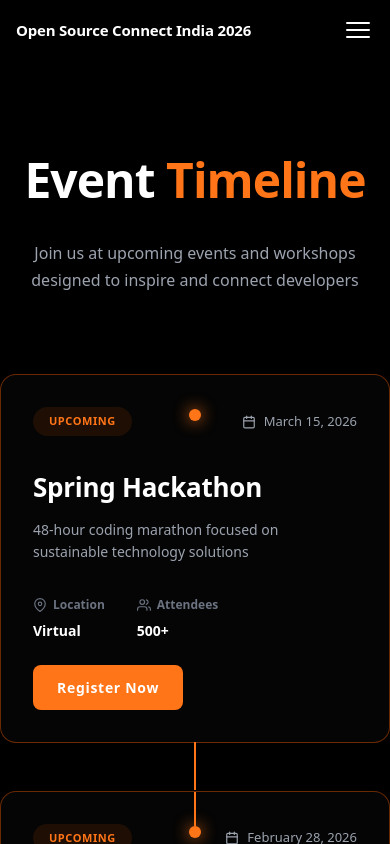
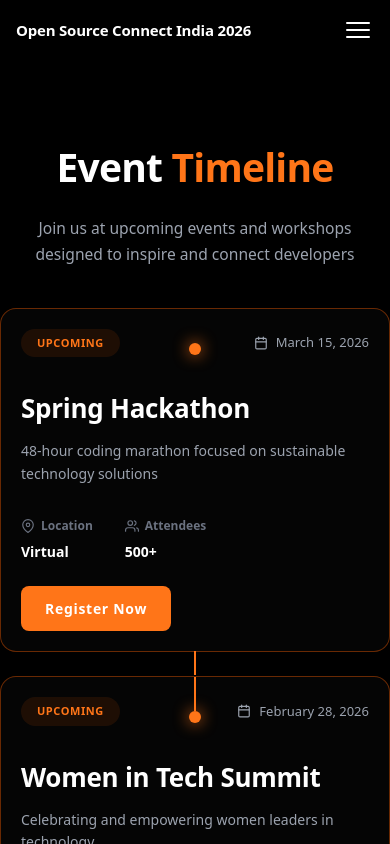
Before and after one commit to KhannaSparsh0001/OSC-India, a Next.js app: page /timeline in a window 390 px wide. Shown: the top 844 px of the page. Built offline with nearby package versions, Linux system fonts and the light colour scheme.

Commit message:
mobile-responsiveness for about and other pages

```diff
--- a/app/components/Navbar.tsx
+++ b/app/components/Navbar.tsx
@@ -61,9 +61,10 @@ export default function Navbar() {
             <span
               style={{
                 fontWeight: 700,
-                fontSize: "15px",
+                fontSize: "clamp(12px, 4vw, 15px)",
                 color: "#ffffff",
                 letterSpacing: "-0.2px",
+                whiteSpace: "normal"
               }}
             >
               Open Source Connect India 2026
--- a/app/components/TeamCard.tsx
+++ b/app/components/TeamCard.tsx
@@ -9,10 +9,10 @@ interface TeamCardProps {
 
 export default function TeamCard({ name, role, linkedinUrl }: TeamCardProps) {
   return (
-    <div
-      className="group w-full rounded-[24px] border border-[rgba(255,255,255,0.05)] shadow-lg hover:border-[var(--orange)] transition-colors duration-300"
-      style={{ background: '#121214', padding: '24px', display: 'flex', flexDirection: 'column', alignItems: 'center' }}
-    >
+      <div
+        className="group w-full rounded-[24px] border border-[rgba(255,255,255,0.05)] shadow-lg hover:border-[var(--orange)] transition-colors duration-300"
+        style={{ background: '#121214', padding: 'clamp(16px, 5vw, 24px)', display: 'flex', flexDirection: 'column', alignItems: 'center' }}
+      >
       {/* Avatar Placeholder */}
       <div
         style={{
--- a/app/sign-in/page.tsx
+++ b/app/sign-in/page.tsx
@@ -37,7 +37,7 @@ export default function SignInPage() {
         {/* Sign In Card */}
         <div
           className="w-full max-w-[440px] rounded-[24px] border border-[rgba(255,255,255,0.05)] shadow-2xl"
-          style={{ background: '#121214', padding: '48px 40px' }}
+          style={{ background: '#121214', padding: 'clamp(32px, 8vw, 48px) clamp(20px, 6vw, 40px)' }}
         >
           <div style={{ textAlign: 'center', marginBottom: '40px' }}>
             <h1 className="text-[28px] font-bold text-white mb-2 tracking-tight">Welcome Back</h1>
--- a/app/sign-up/page.tsx
+++ b/app/sign-up/page.tsx
@@ -38,7 +38,7 @@ export default function SignUpPage() {
         {/* Sign Up Card */}
         <div
           className="w-full max-w-[440px] rounded-[24px] border border-[rgba(255,255,255,0.05)] shadow-2xl"
-          style={{ background: '#121214', padding: '48px 40px' }}
+          style={{ background: '#121214', padding: 'clamp(32px, 8vw, 48px) clamp(20px, 6vw, 40px)' }}
         >
           <div style={{ textAlign: 'center', marginBottom: '40px' }}>
             <h1 className="text-[28px] font-bold text-white mb-2 tracking-tight">Join OSCI</h1>
--- a/app/team/page.tsx
+++ b/app/team/page.tsx
@@ -39,7 +39,7 @@ export default function TeamPage() {
           <h1 className="text-4xl md:text-5xl font-extrabold text-white tracking-tight" style={{ marginBottom: '12px' }}>
             Meet Our <span className="text-[var(--orange)]">Team</span>
           </h1>
-          <p className="text-[var(--text-secondary)] text-lg" style={{ maxWidth: '600px', textAlign: 'center' }}>
+          <p className="text-base md:text-lg text-[var(--text-secondary)]" style={{ maxWidth: '600px', textAlign: 'center' }}>
             Dedicated professionals working together to build the future of open source collaboration
           </p>
         </div>
@@ -48,9 +48,10 @@ export default function TeamPage() {
         <div
           style={{
             display: 'grid',
-            gridTemplateColumns: 'repeat(auto-fill, minmax(220px, 1fr))',
+            gridTemplateColumns: 'repeat(auto-fill, minmax(min(100%, 220px), 1fr))',
             gap: '24px',
-            justifyItems: 'center'
+            justifyItems: 'center',
+            paddingBottom: '80px'
           }}
         >
           {teamMembers.map((member, index) => (
--- a/app/timeline/page.tsx
+++ b/app/timeline/page.tsx
@@ -57,17 +57,17 @@ export default function TimelinePage() {
       <main className="flex-grow flex flex-col items-center px-6" style={{ margin: '0 auto', maxWidth: '1000px', width: '100%', paddingBottom: '96px', paddingTop: '48px' }}>
 
         {/* Header Section */}
-        <div style={{ textAlign: 'center', marginBottom: '80px', display: 'flex', flexDirection: 'column', alignItems: 'center' }}>
-          <h1 style={{ color: 'white', fontSize: '48px', fontWeight: 800, marginBottom: '24px', letterSpacing: '-0.02em' }}>
+        <div style={{ textAlign: 'center', marginBottom: 'clamp(40px, 8vw, 80px)', display: 'flex', flexDirection: 'column', alignItems: 'center' }}>
+          <h1 style={{ color: 'white', fontSize: 'clamp(32px, 10vw, 48px)', fontWeight: 800, marginBottom: '24px', letterSpacing: '-0.02em', lineHeight: 1.2 }}>
             Event <span style={{ color: 'var(--orange)' }}>Timeline</span>
           </h1>
-          <p style={{ color: '#9ca3af', fontSize: '16px', lineHeight: '1.7', maxWidth: '600px' }}>
+          <p style={{ color: '#9ca3af', fontSize: 'clamp(14px, 4vw, 16px)', lineHeight: '1.7', maxWidth: '600px', padding: '0 16px' }}>
             Join us at upcoming events and workshops designed to inspire and connect developers
           </p>
         </div>
 
         {/* Timeline Container */}
-        <div style={{ width: '100%', maxWidth: '800px', display: 'flex', flexDirection: 'column', gap: '48px' }}>
+        <div style={{ width: '100%', maxWidth: '800px', display: 'flex', flexDirection: 'column', gap: 'clamp(24px, 6vw, 48px)' }}>
 
           {events.map((event, index) => {
             const isLast = index === events.length - 1;
@@ -85,7 +85,7 @@ export default function TimelinePage() {
                   background: 'rgba(255,255,255,0.02)',
                   border: `1px solid ${borderColor}`,
                   borderRadius: '16px',
-                  padding: '32px',
+                  padding: 'clamp(20px, 5vw, 32px)',
                   zIndex: 10
                 }}
               >
@@ -112,7 +112,7 @@ export default function TimelinePage() {
 
                 {/* Line to the next card (Gap line) */}
                 {!isLast && (
-                  <div style={{ position: 'absolute', bottom: '-48px', left: '50%', transform: 'translateX(-50%)', width: '2px', height: '48px', background: lineColor }} />
+                  <div style={{ position: 'absolute', bottom: 'calc(-1 * clamp(24px, 6vw, 48px))', left: '50%', transform: 'translateX(-50%)', width: '2px', height: 'clamp(24px, 6vw, 48px)', background: lineColor }} />
                 )}
 
                 {/* Top Row: Pill & Date */}
```
Also changed, not shown: 1 other file (tests, documents, lock files or other folders).
